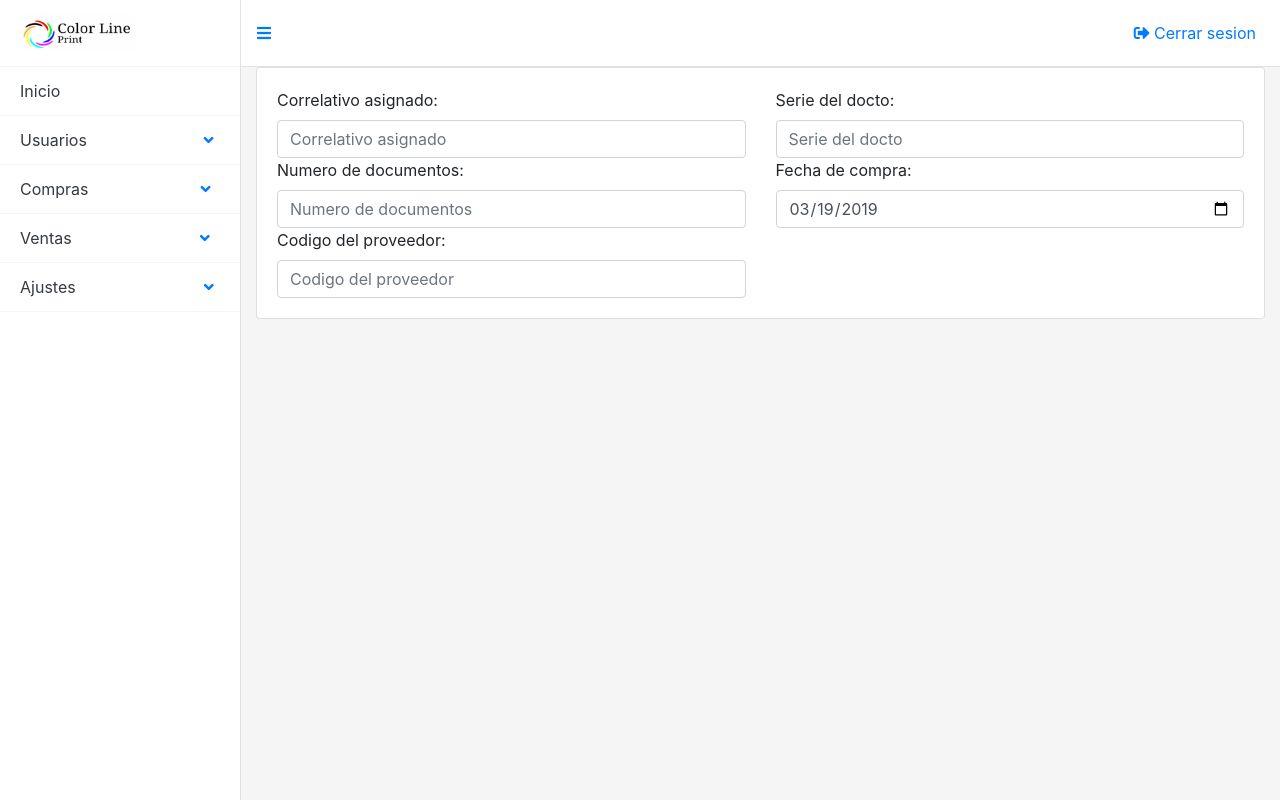
After one commit to Marcll123/ColorLinePrint, a PHP site: page /compras.php in a window 1280 px wide. The commit adds this page. Run offline with PHP 8.4, Linux system fonts and the light colour scheme.

Commit message:
Pequeñas modificaciones

```diff
--- a/core/helpers/header.php
+++ b/core/helpers/header.php
@@ -24,21 +24,21 @@
 
             <div class="list-group list-group-flush">
 
-                <a href="" class="list-group-item list-group-item-action bg-white text-dark">Inicio</a>
+                <a href="../../views/dashboard/index.php" class="list-group-item list-group-item-action bg-white text-dark">Inicio</a>
                 <a href="#userData" data-toggle="collapse"
                     class="list-group-item list-group-item-action bg-white text-dark">Usuarios <i
                         class="fas fa-angle-down iconp text-primary"></i></a>
                 <div id="userData" class="collapse">
                     <a href="#" class="list-group-item list-group-item-action bg-white text-dark"><i
-                            class="fas fa-user iconol2 text-primary"></i>Nuevo usuarios</a>
+                            class="fas fa-user iconol2 text-primary"></i>Administrar usuarios</a>
                     <a href="#" class="list-group-item list-group-item-action bg-white text-dark"><i
-                            class="fas fa-users-cog iconoli text-success"></i> Administrar Usuarios</a>
+                            class="fas fa-users-cog iconoli text-success"></i> Administrar empresas</a>
                 </div>
                 <a href="#comprasData" data-toggle="collapse"
                     class="list-group-item list-group-item-action bg-white text-dark">Compras<i
                         class="fas fa-angle-down iconp2 text-primary"></i></a>
                 <div id="comprasData" class="collapse">
-                    <a href="#" class="list-group-item list-group-item-action bg-white text-dark"><i
+                    <a href="../../views/dashboard/compras.php" class="list-group-item list-group-item-action bg-white text-dark"><i
                             class="fas fa-shopping-bag iconoli text-warning"></i>Realizar Compras</a>
                     <a href="#" class="list-group-item list-group-item-action bg-white text-dark"><i
                             class="fas fa-shopping-cart iconoli text-primary"></i>Gestion compras</a>
@@ -50,7 +50,7 @@
                         class="fas fa-angle-down iconp3 text-primary"></i></a>
                 <div id="ventasData" class="collapse">
                     <a href="#" class="list-group-item list-group-item-action bg-white text-dark bg-light"><i
-                            class="fas fa-clipboard-check iconoli text-success"></i>Gestionar Ventas</a>
+                            class="fas fa-clipboard-check iconoli text-success"></i>Realizar Ventas</a>
                     <a href="#" class="list-group-item list-group-item-action bg-white text-dark"><i
                             class="fas fa-tasks iconoli text-warning"></i>Detalle de ventas</a>
                 </div>
--- /dev/null
+++ b/views/dashboard/compras.php
@@ -0,0 +1,43 @@
+<?php
+    require_once '../../core/helpers/header.php'
+?>
+<?php
+    require_once '../../core/helpers/header.php'
+?>
+<!-- Page Content -->
+<div id="page-content-wrapper" class="bg xd">
+    <?php
+        require_once '../../core/helpers/navcontainer.php'
+    ?>
+    <div class="size-completo">
+        <div class="container-fluid bg-content ">
+            <div class="card">
+                <div class="card-body">
+                    <div class="row">
+                        <div class="col-6">
+                            <label for="corelativoa"> Correlativo asignado:</label>
+                            <input type="text" id="corelativoa" class="form-control" placeholder="Correlativo asignado">
+                            <label for="numerodocumento"> Numero de documentos:</label>
+                            <input type="text" id="numerodocumento" class="form-control" placeholder="Numero de documentos">
+                            <label for="cproveedor"> Codigo del proveedor:</label>
+                            <input type="text" id="cproveedor" class="form-control" placeholder="Codigo del proveedor">
+                        </div>
+                        <div class="col-6">
+                            <label for="seriedocto"> Serie del docto:</label>
+                            <input type="text" id="seriedocto" class="form-control" placeholder="Serie del docto">
+                            <label for="fechac"> Fecha de compra:</label>
+                            <input class="form-control" type="date" id="fechac" value="2019-03-19" id="example-date-input">
+                        </div>
+                    </div>
+                </div>
+            </div>
+        </div>
+    </div>
+
+</div>
+<!-- /#page-content-wrapper -->
+</div>
+
+<?php
+    require_once '../../core/helpers/footer.php'
+?>
```
Also changed, not shown: views/dashboard/login.php (+4 -3 lines).
